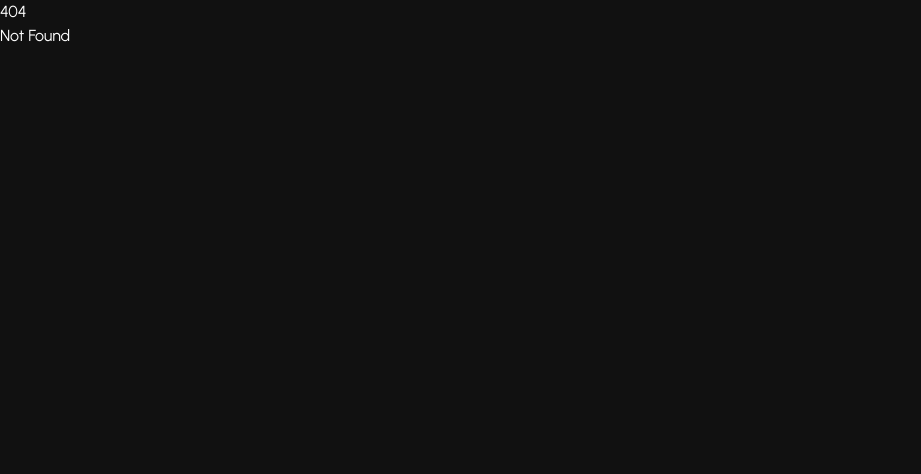
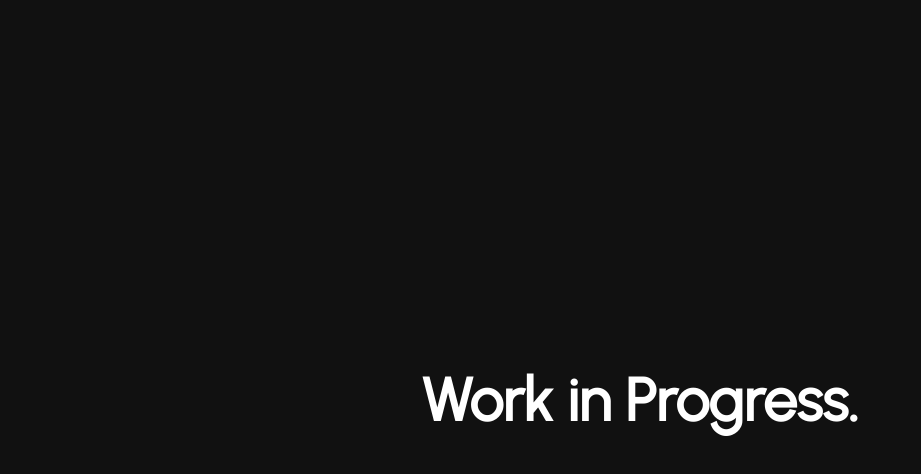
Before and after one commit to Nebbilies/nebby, a SvelteKit app: page /works in a window 1280 px wide. Before the commit this address had no page. Shown: the top 474 px of the page, without its empty margins (0-921 px from the left). Built offline with nearby package versions, Linux system fonts and the light colour scheme.

Commit message:
Updated /about page

```diff
--- a/src/routes/+page.svelte
+++ b/src/routes/+page.svelte
@@ -136,7 +136,7 @@
             </li>
             <li>
                 <div class="text-7xl fade-five">
-                    <a href="/about">
+                    <a href="/about" target="_self">
                         <Icon icon={aboutMe}
                               class="w-full h-full text-neutral-400 transition duration-300 hover:text-white"/>
                     </a>
--- a/src/routes/about/+page.svelte
+++ b/src/routes/about/+page.svelte
@@ -102,7 +102,7 @@
         </div>
         <ul class="navigation">
             <li>
-                <a href="./">Works</a>
+                <a href="./works" target="_self">Works</a>
             </li>
         </ul>
 </div>
--- /dev/null
+++ b/src/routes/works/+page.svelte
@@ -0,0 +1,3 @@
+<div class="flex flex-col items-center justify-center max-w-screen h-screen">
+    <div class="text-6xl font-bold text-center">Work in Progress.</div>
+</div>
```
